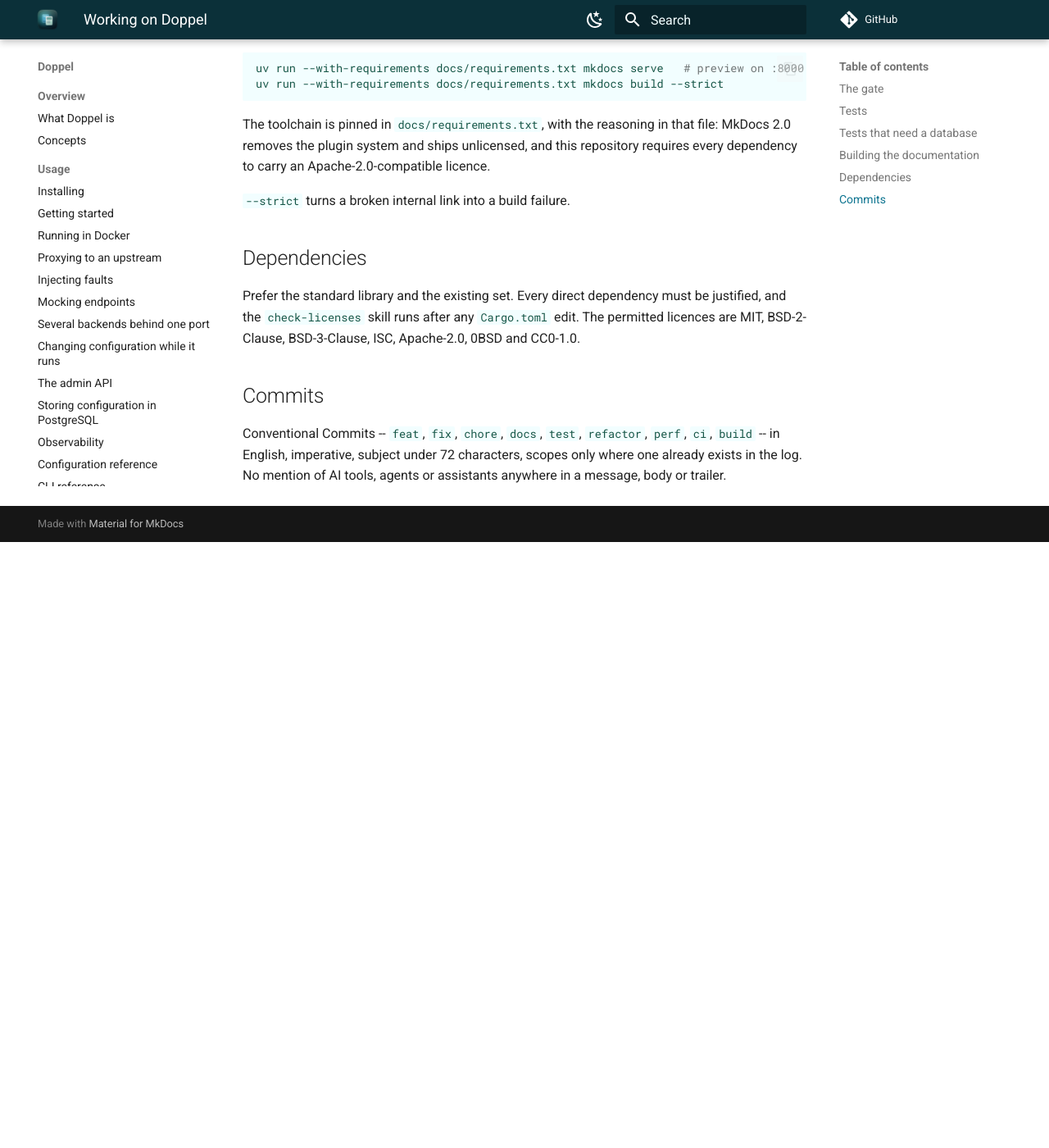
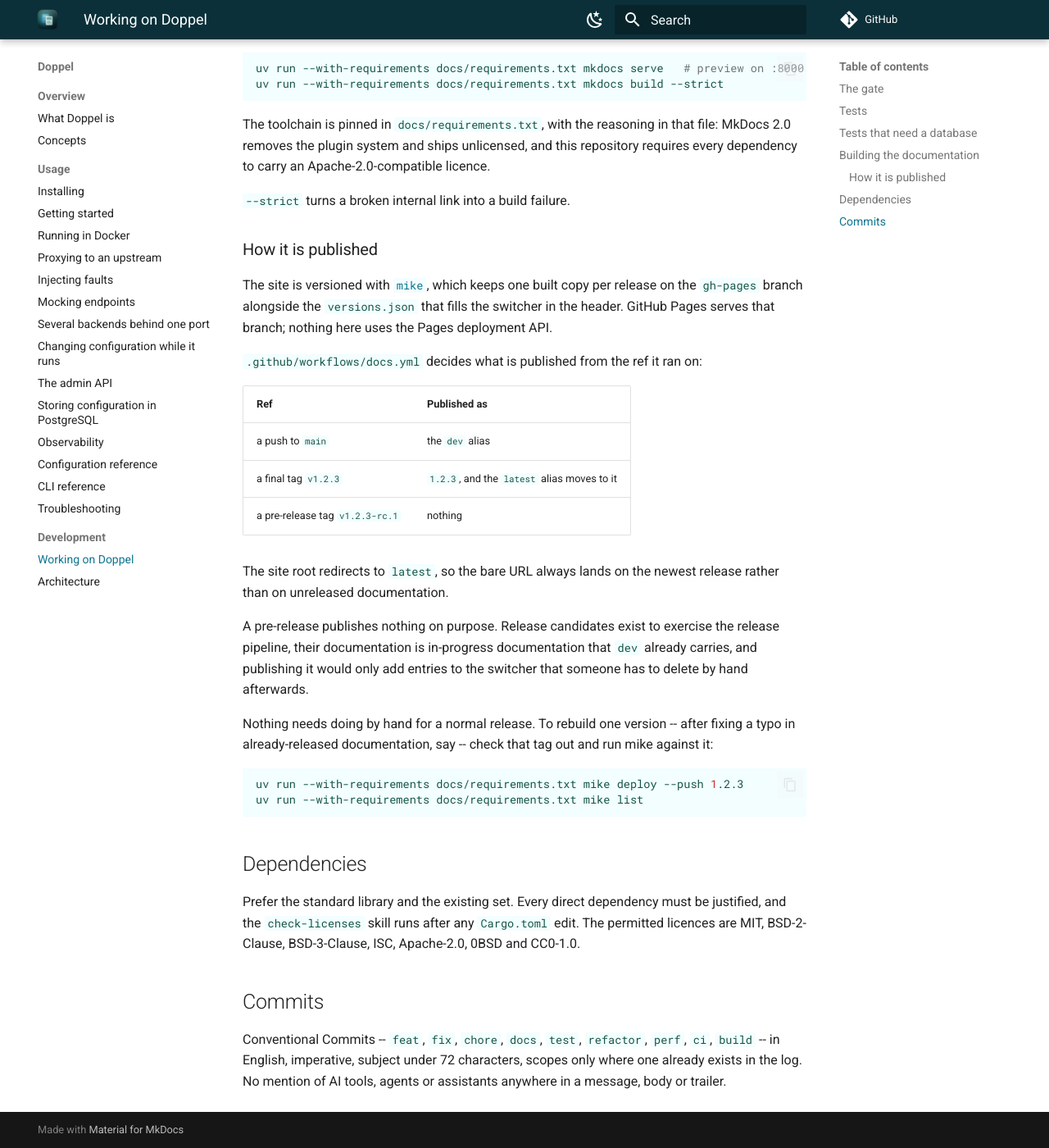
Before and after one commit to lorem-dev/doppel, an MkDocs documentation site: the page built from docs/development/index.md, in a window 1280 px wide and 1400 px high, scrolled down 1792 px. Shown: the whole window at 82% size. Built offline with MkDocs 1.6.1 and Material for MkDocs 9.7.7, drawn with Linux system fonts in a browser that asks for light colours; comment, search, counter and statistics services are not loaded; the version menu is left out; before the commit the page ends 2453 px from its top, so only the background shows below that.

Commit message:
ci: version the documentation site with mike
The site was a single unversioned build, so publishing 0.2.0 replaced
0.1.0's documentation outright and a reader running 0.1.0 had nowhere to
find the pages describing what they were running. That matters more than
usual for this release: 0.2.0 changes what `replace` means and what an
injected `latency` does, so 0.1.0's pages are not merely older, they
describe different behaviour.

mike keeps one built copy per version on a `gh-pages` branch it owns,
alongside the `versions.json` that fills the switcher in the header. The
Pages source moves from "GitHub Actions" to that branch, and the workflow
drops `pages: write` and `id-token: write` -- nothing talks to the
deployment API any more.

What gets published now depends on the ref: a push to `main` becomes `dev`,
a final tag becomes its bare version number and moves `latest`, and a
pre-release tag publishes nothing. The site root redirects to `latest`, so
the bare URL lands on the newest release rather than on unreleased
documentation. Pre-releases are excluded twice over -- the tag filter and a
check in the script -- because `workflow_dispatch` can be pointed at any
ref and the filter alone would not stop it.

0.1.0 and 0.2.0 were built and pushed from a checkout of each, so the
switcher has both from the start rather than only from the next release
onwards. The 0.1.0 build needed `extra.version.provider` added to its
`mkdocs.yml` in a throwaway worktree, since that tag predates this commit;
the tag itself is untouched and the pages are the ones 0.1.0 shipped.

````diff
--- a/docs/development/index.md
+++ b/docs/development/index.md
@@ -90,6 +90,38 @@
 
 `--strict` turns a broken internal link into a build failure.
 
+### How it is published
+
+The site is versioned with [`mike`](https://github.com/jimporter/mike), which
+keeps one built copy per release on the `gh-pages` branch alongside the
+`versions.json` that fills the switcher in the header. GitHub Pages serves that
+branch; nothing here uses the Pages deployment API.
+
+`.github/workflows/docs.yml` decides what is published from the ref it ran on:
+
+| Ref | Published as |
+|---|---|
+| a push to `main` | the `dev` alias |
+| a final tag `v1.2.3` | `1.2.3`, and the `latest` alias moves to it |
+| a pre-release tag `v1.2.3-rc.1` | nothing |
+
+The site root redirects to `latest`, so the bare URL always lands on the newest
+release rather than on unreleased documentation.
+
+A pre-release publishes nothing on purpose. Release candidates exist to exercise
+the release pipeline, their documentation is in-progress documentation that
+`dev` already carries, and publishing it would only add entries to the switcher
+that someone has to delete by hand afterwards.
+
+Nothing needs doing by hand for a normal release. To rebuild one version -- after
+fixing a typo in already-released documentation, say -- check that tag out and
+run mike against it:
+
+```bash
+uv run --with-requirements docs/requirements.txt mike deploy --push 1.2.3
+uv run --with-requirements docs/requirements.txt mike list
+```
+
 ## Dependencies
 
 Prefer the standard library and the existing set. Every direct dependency must
--- a/mkdocs.yml
+++ b/mkdocs.yml
@@ -66,6 +66,14 @@
 extra_css:
   - stylesheets/theme.css
 
+# The version switcher in the header is populated from mike's `versions.json` on
+# the deployed `gh-pages` branch, not from anything in this file -- so it is
+# empty until the Docs workflow has published at least one version. See
+# .github/workflows/docs.yml.
+extra:
+  version:
+    provider: mike
+
 markdown_extensions:
   - admonition
   - pymdownx.details
````
Also changed, not shown: CHANGES.md (+9 -0 lines), docs/requirements.txt (+7 -0 lines), 1 other file.
